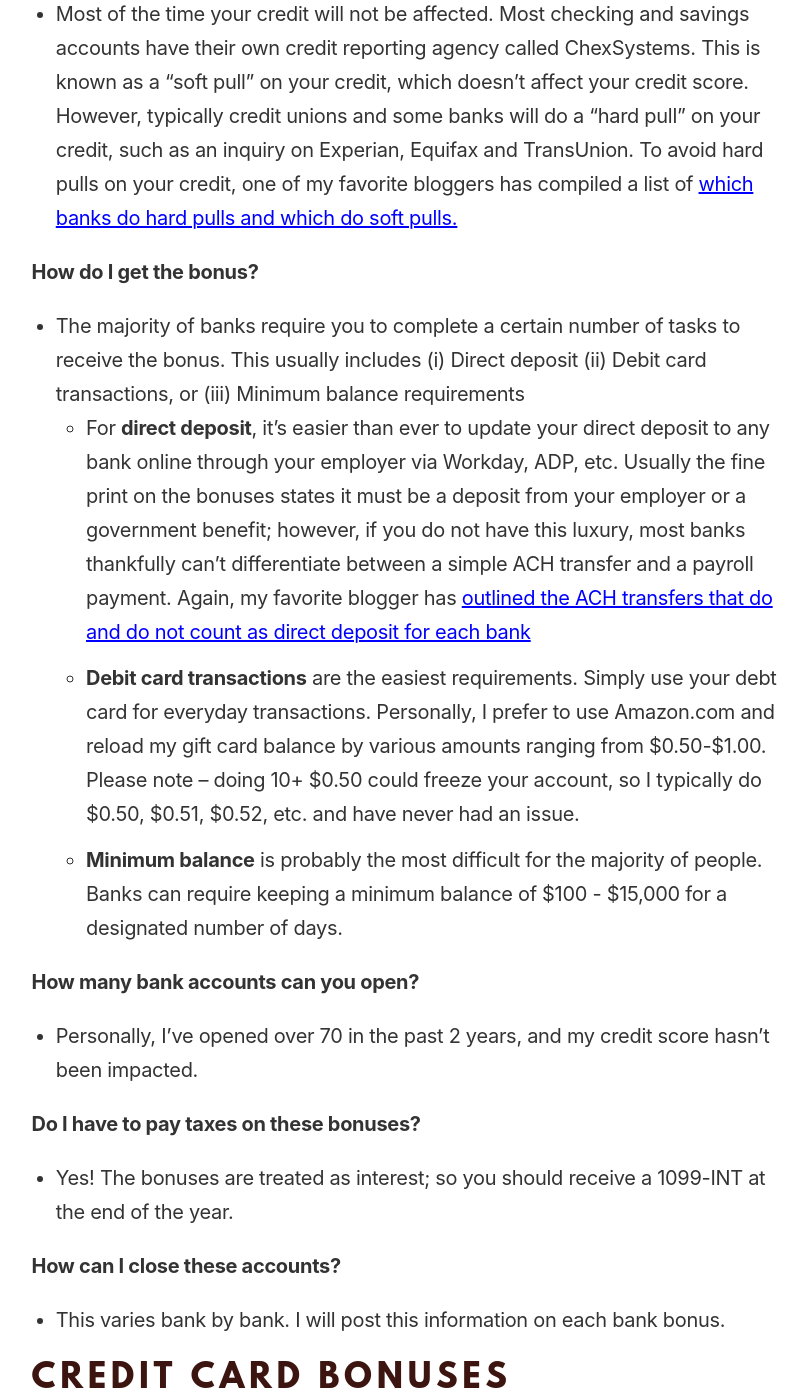
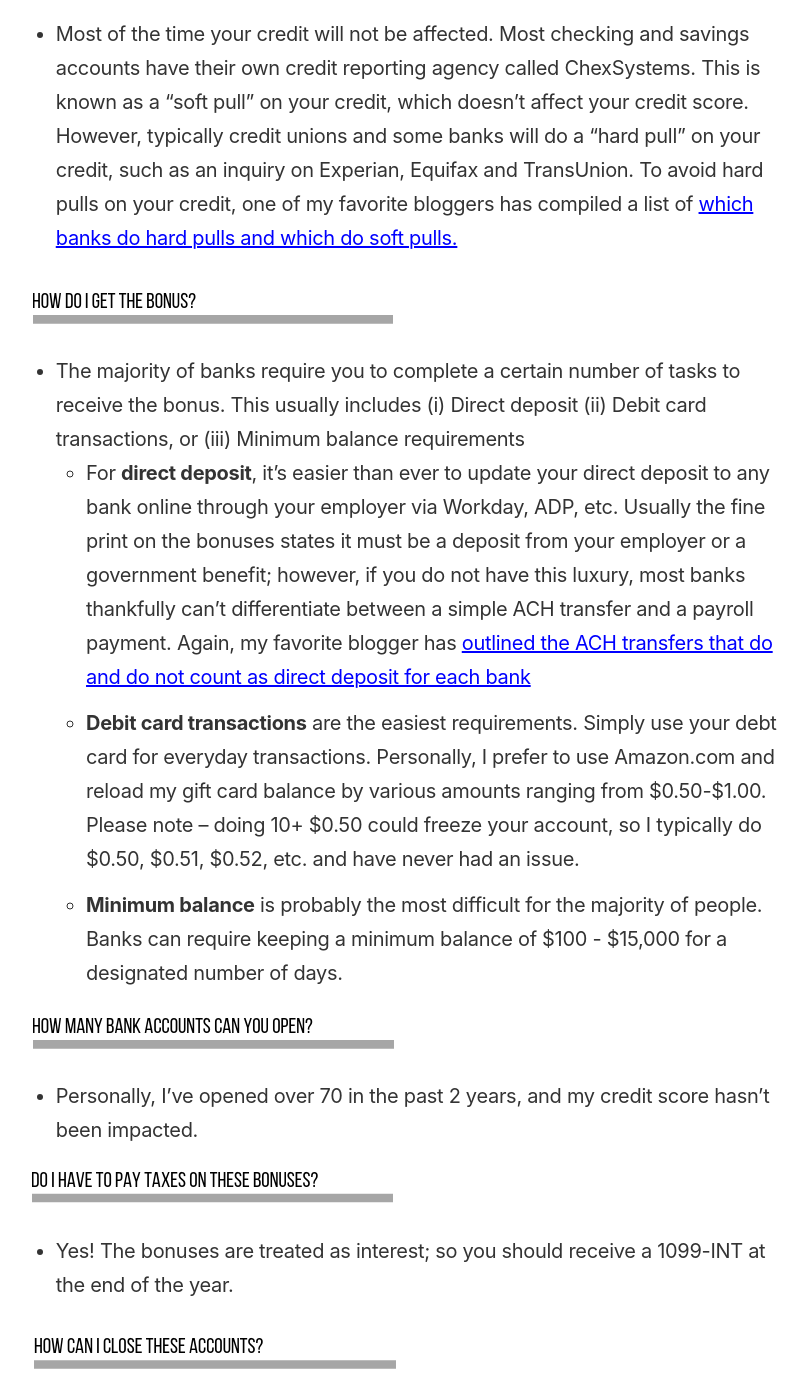
Before and after one commit to ohiosveryown/atldeals, a Jekyll site: the page built from _posts/2018-09-01-post-one.markdown, in a window 1280 px wide and 1400 px high, scrolled down 1248 px. Shown: the whole window, without its empty margins (233-1041 px from the left). Built offline with Jekyll 4.4.1, drawn with Linux system fonts in a browser that asks for light colours; some of the changed text lies outside the part shown.

Commit message:
Updated Post One

```diff
--- a/_posts/2018-09-01-post-one.markdown
+++ b/_posts/2018-09-01-post-one.markdown
@@ -16,11 +16,11 @@ layout: post
 
 Many friends and family ask how they can make passive income outside of their normal day jobs, so I decided to consolidate all my tips and tricks into a blog. One of favorite ways is bank bonuses, ranging from $100 - $500 apiece. Many banks offer sign up bonuses when you open a new account. Collectively, increasing your income at least $2,000 per year. I’ve created ATL Daily Deals as a beginner’s guide for all my friends and family in the Atlanta area. Below you'll find typical questions I usually receive about Bank Bonuses.
 
-**Does it affect your credit?**
+![Title #1 (1) - Copy-9041be.png](/uploads/Title%20%231%20(1)%20-%20Copy-9041be.png)
 
 * Most of the time your credit will not be affected. Most checking and savings accounts have their own credit reporting agency called ChexSystems. This is known as a “soft pull” on your credit, which doesn’t affect your credit score. However, typically credit unions and some banks will do a “hard pull” on your credit, such as an inquiry on Experian, Equifax and TransUnion. To avoid hard pulls on your credit, one of my favorite bloggers has compiled a list of [which banks do hard pulls and which do soft pulls.](https://www.doctorofcredit.com/bank-accounts/is-opening-a-bank-account-a-soft-or-hard-pull/)
 
-**How do I get the bonus?**
+![Title #1 (2) - Copy-1c39b6.png](/uploads/Title%20%231%20(2)%20-%20Copy-1c39b6.png)
 
 * The majority of banks require you to complete a certain number of tasks to receive the bonus. This usually includes (i) Direct deposit (ii) Debit card transactions, or (iii) Minimum balance requirements
 
@@ -30,15 +30,15 @@ Many friends and family ask how they can make passive income outside of their no
 
   * **Minimum balance** is probably the most difficult for the majority of people. Banks can require keeping a minimum balance of $100 - $15,000 for a designated number of days.
 
-**How many bank accounts can you open?**
+![Title #1 (3) - Copy.png](/uploads/Title%20%231%20(3)%20-%20Copy.png)
 
 * Personally, I’ve opened over 70 in the past 2 years, and my credit score hasn’t been impacted.
 
-**Do I have to pay taxes on these bonuses?**
+![Title #1 (4) - Copy.png](/uploads/Title%20%231%20(4)%20-%20Copy.png)
 
 * Yes! The bonuses are treated as interest; so you should receive a 1099-INT at the end of the year.
 
-**How can I close these accounts?**
+![Title #1 (5) - Copy.png](/uploads/Title%20%231%20(5)%20-%20Copy.png)
 
 * This varies bank by bank. I will post this information on each bank bonus.
 
```
